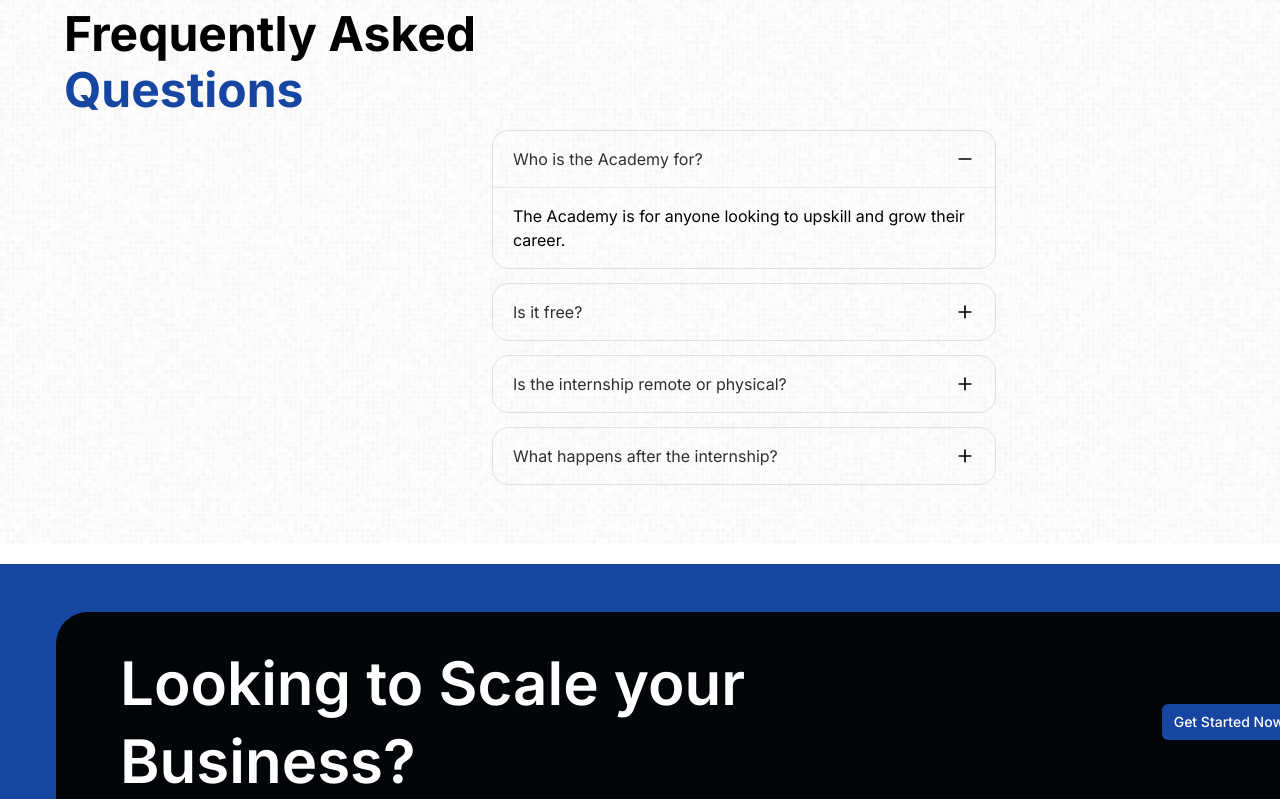
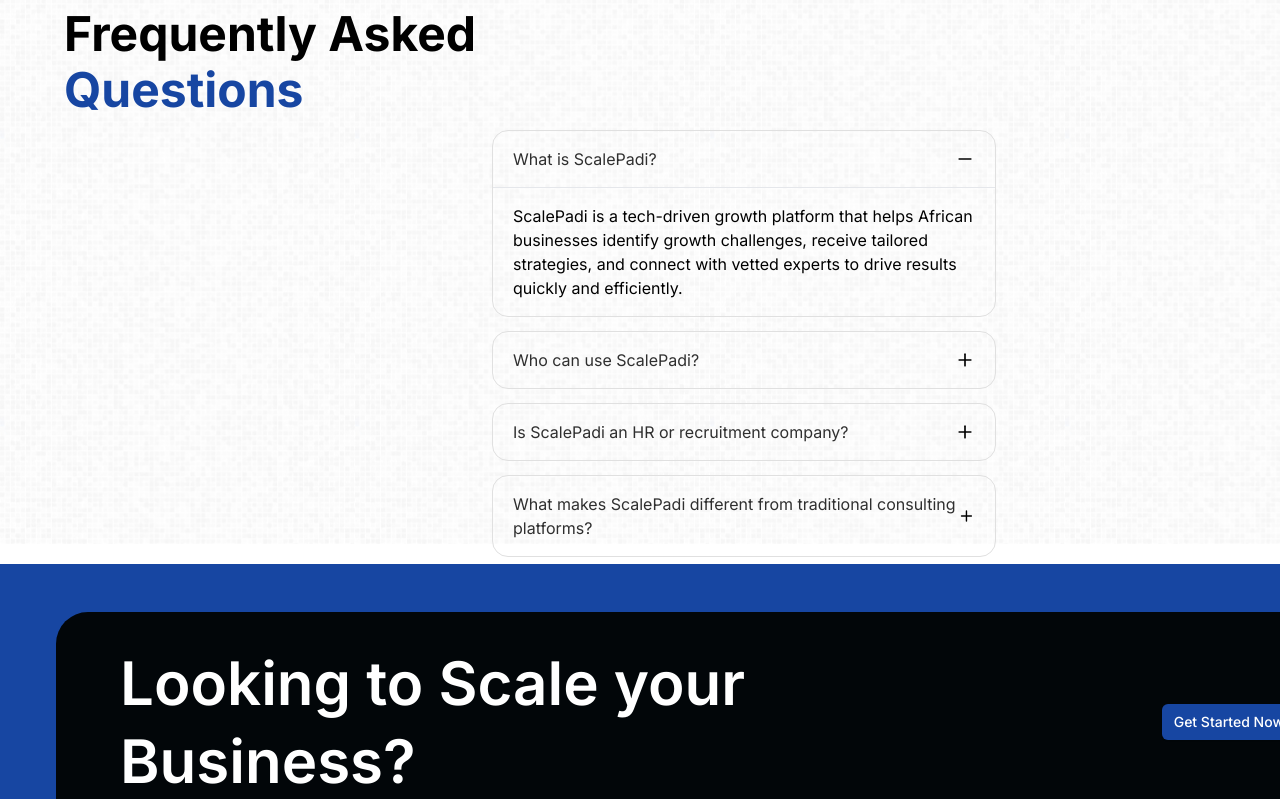
Before and after one commit to Michael-August/scalepadi-landing, a Next.js app: page /growth-hub in a window 1280 px wide. Shown: the part 1040-1839 px from the top of the page. Built offline with nearby package versions, Linux system fonts and the light colour scheme; a web font is replaced by a local one.

Commit message:
Buttons connected

```diff
--- a/src/components/about-hero.tsx
+++ b/src/components/about-hero.tsx
@@ -3,8 +3,12 @@
 import { ArrowRight } from "lucide-react"
 import { Button } from "./ui/button"
 import CountUp from "react-countup";
+import { useRouter } from "next/navigation";
 
 const AboutHero = () => {
+
+    const router = useRouter()
+
     return (
         <div className="">
             <div className="bg-[url('/images/hero-bg.svg')] bg-cover bg-center lg:h-[909px] lg:w-[1440px] flex w-full flex-col items-center pt-8 lg:pt-16">
@@ -18,7 +22,7 @@
                         </div>
 
                         <div className="flex items-start w-full">
-                            <Button className="flex font-semibold w-fit items-center gap-2 bg-[#FCCE37] text-black">
+                            <Button onClick={() => router.push('/wait-list')} className="flex font-semibold w-fit items-center gap-2 bg-[#FCCE37] text-black">
                                 Join our Waitlist
                                 <ArrowRight />
                             </Button>
--- a/src/components/academy.tsx
+++ b/src/components/academy.tsx
@@ -1,9 +1,15 @@
+"use client"
+
 import { ArrowRight, Clock } from "lucide-react"
 import Image from "next/image"
 import { Button } from "./ui/button"
 import Link from "next/link"
+import { useRouter } from "next/navigation"
 
-export const Academy = ({onlyCourses = false}: {onlyCourses?: boolean}) => {
+export const Academy = ({ onlyCourses = false }: { onlyCourses?: boolean }) => {
+
+    const router = useRouter();
+
     return (
         <div className="lg:px-14 px-4 lg:py-12 py-6">
             {!onlyCourses && <span className="font-bold text-2xl lg:text-5xl">ScalePadi Academy</span>}
@@ -85,7 +91,7 @@
                         <span className="font-bold text-white text-3xl lg:text-[64px]">What You Gain</span>
                         <span className="font-medium text-white text-sm">Get in-demand skills and experience</span>
                     </div>
-                    <Button className="bg-[#FCCE37] text-[#1A1A1A] flex text-base lg:w-[284px] gap-4">
+                    <Button onClick={() => router.push('/wait-list')} className="bg-[#FCCE37] text-[#1A1A1A] flex text-base lg:w-[284px] gap-4">
                         Apply for the Next Cohort
                         <ArrowRight />
                     </Button>
--- a/src/components/faq.tsx
+++ b/src/components/faq.tsx
@@ -1,27 +1,9 @@
 "use client";
 
+import { faqs } from "@/lib/constants/faq";
 import { AnimatePresence, motion } from "framer-motion"
 import { Minus, Plus } from "lucide-react"
 import { useState } from "react"
-
-const faqs = [
-    {
-      question: "Who is the Academy for?",
-      answer: "The Academy is for anyone looking to upskill and grow their career."
-    },
-    {
-      question: "Is it free?",
-      answer: "Absolutely. Upgrade/downgrade anytime with prorated billing."
-    },
-    {
-      question: "Is the internship remote or physical?",
-      answer: "It is completely remote, accessible from anywhere."
-    },
-    {
-      question: "What happens after the internship?",
-      answer: "You can apply for roles, get recommendations or join advanced programs."
-    }
-]
 
 const FAQ = () => {
 
@@ -38,7 +20,7 @@
 
                 <div className="w-full flex flex-col items-center justify-center">
                     <div className="card w-full lg:w-[504px]">
-                    {faqs.map((faq, index) => {
+                    {faqs.slice(0, 5).map((faq, index) => {
                         const isOpen = activeIndex === index
                         return (
                             <div
--- a/src/components/footer.tsx
+++ b/src/components/footer.tsx
@@ -4,6 +4,7 @@
 import Link from "next/link"
 import Image from "next/image"
 import { Button } from "./ui/button"
+import { useRouter } from "next/navigation"
 
 const navigation = [
   { title: "How ScalePadi works", href: "#" },
@@ -20,11 +21,14 @@
 ]
 
 export default function Footer() {
+
+    const router = useRouter()
+
     return (
         <footer className="w-full flex flex-col gap-10 bg-[#1746A2] text-white px-4 lg:px-14 py-12">
             <div className="scale bg-[#020609] rounded-[32px] w-full flex flex-wrap items-center justify-between px-8 py-4 gap-5 lg:px-16 lg:py-8 lg:mb-16">
                 <span className="font-semibold text-4xl lg:text-6xl leading-[130%] lg:w-[750px]">Looking to Scale your Business?</span>
-                <Button className="flex items-center gap-2 bg-[#1746A2] text-white">
+                <Button onClick={() => router.push('/wait-list')} className="flex items-center gap-2 bg-[#1746A2] text-white">
                     <span>Get Started Now</span>
                     <ArrowRight />
                 </Button>
--- a/src/components/hero-section.tsx
+++ b/src/components/hero-section.tsx
@@ -3,8 +3,12 @@
 import { Button } from "@/components/ui/button"
 import { ArrowRight } from "lucide-react"
 import Image from "next/image"
+import { useRouter } from "next/navigation"
 
 export default function HeroSection() {
+
+    const router = useRouter()
+
     return (
         <div id="hero" className="bg-[url('/images/hero-bg.svg')] bg-cover bg-center bg-[#F8F8F8] lg:h-[895px] w-full flex flex-col items-center gap-4 lg:pt-20 pt-10 px-4 lg:px-0">
             <div className="top lg:w-[892px] items-center justify-center flex flex-col gap-4">
@@ -17,11 +21,11 @@
                 </span>
                 <span className="text-sm text-center text-[#1A1A1A]">Identify challenges, get expert-backed strategies, and scale efficiently all on one platform.</span>
                 <div className="buttons flex items-center gap-3 justify-center mt-4">
-                    <Button className="flex font-semibold items-center gap-2 bg-[#1746A2] text-white">
+                    <Button onClick={() => router.push('/wait-list')} className="flex font-semibold items-center gap-2 bg-[#1746A2] text-white">
                         Join waitlist
                         <ArrowRight />
                     </Button>
-                    <Button className="flex items-center gap-2 bg-transparent text-[#1746A2] hover:bg-[#1746A2] hover:text-white border border-[#1746A2]">
+                    <Button onClick={() => router.push('/wait-list')} className="flex items-center gap-2 bg-transparent text-[#1746A2] hover:bg-[#1746A2] hover:text-white border border-[#1746A2]">
                         Explore ScalePadi
                         <ArrowRight />
                     </Button>
--- a/src/components/how-it-works.tsx
+++ b/src/components/how-it-works.tsx
@@ -4,6 +4,7 @@
 import { useEffect, useState } from "react";
 import { Button } from "./ui/button";
 import { ArrowRight } from "lucide-react";
+import { useRouter } from "next/navigation";
 
 const steps = [
     {
@@ -29,6 +30,8 @@
 export default function HowItWorks() {
 
     const [active, setActive] = useState(0)
+
+    const router = useRouter();
 
     useEffect(() => {
         const interval = setInterval(() => {
@@ -81,7 +84,7 @@
                             <p className="text-sm text-gray-500 max-w-sm">{step.description}</p>
                         </div>
                     ))}
-                    <Button className="flex font-semibold items-center gap-2 bg-[#1746A2] text-white">
+                    <Button onClick={() => router.push('/wait-list')} className="flex font-semibold items-center gap-2 bg-[#1746A2] text-white">
                         Get Started for Free
                         <ArrowRight />
                     </Button>
--- a/src/components/testimonials.tsx
+++ b/src/components/testimonials.tsx
@@ -4,6 +4,7 @@
 import Image from "next/image";
 import { ArrowLeft, ArrowRight} from "lucide-react";
 import { Button } from "./ui/button";
+import { useRouter } from "next/navigation";
 
 const testimonials = [
     {
@@ -56,6 +57,8 @@
     //   setAnimationDirection("prev")
       setCurrentIndex((prev) => (prev - 1 + testimonials.length) % testimonials.length)
     }
+
+    const router = useRouter();
 
     return (
         <div className="w-full lg:py-20 py-6 bg-white text-center flex flex-col gap-5 mt-8">
@@ -126,7 +129,7 @@
                         <Image src={'/images/logo3.svg'} alt="partner logo" width={108} height={33} />
                     </div>
                 </div>
-                <Button className="flex items-center gap-2 bg-[#1746A2] text-white">
+                <Button onClick={() => router.push('/wait-list')} className="flex items-center gap-2 bg-[#1746A2] text-white">
                     <span>Get Started Now</span>
                     <ArrowRight />
                 </Button>
--- a/src/components/who-we-serve.tsx
+++ b/src/components/who-we-serve.tsx
@@ -3,8 +3,12 @@
 import Image from "next/image";
 import { Button } from "./ui/button";
 import { ArrowRight } from "lucide-react";
+import { useRouter } from "next/navigation";
 
 export const WhoWeServe = () => {
+
+    const router = useRouter()
+
     return (
         <div className="bg-[url('/images/we-serve-bg.svg')] bg-cover bg-center lg:h-[799px] mt-20 flex flex-col items-center justify-center gap-8 text-white py-6 lg:py-0">
             <div className="top flex flex-col items-center justify-center w-full lg:w-[634px] gap-3.5 px-4 lg:px-0">
@@ -38,7 +42,7 @@
                     <span className="text-base text-center text-[#333333]">Discover and support high-potential businesses backed by data-driven growth plans.</span>
                 </div>
             </div>
-            <Button className="flex font-semibold items-center gap-2 bg-[#FCCE37] text-[#1A1A1A]">
+            <Button onClick={() => router.push('/wait-list')} className="flex font-semibold items-center gap-2 bg-[#FCCE37] text-[#1A1A1A]">
                 Start for Free
                 <ArrowRight />
             </Button>
--- /dev/null
+++ b/src/lib/constants/faq.ts
@@ -0,0 +1,122 @@
+export const faqs = [
+    {
+      question: "What is ScalePadi?",
+      answer:
+        "ScalePadi is a tech-driven growth platform that helps African businesses identify growth challenges, receive tailored strategies, and connect with vetted experts to drive results quickly and efficiently.",
+    },
+    {
+      question: "Who can use ScalePadi?",
+      answer:
+        "ScalePadi serves startups, SMEs, growth experts, and investors. If you’re looking to grow a business or offer your expertise in business development, sales, or marketing, ScalePadi is for you.",
+    },
+    {
+      question: "Is ScalePadi an HR or recruitment company?",
+      answer:
+        "No. ScalePadi is not a recruitment agency. We are a growth engine platform that matches businesses with the right experts and strategies to solve growth challenges not just to hire.",
+    },
+    {
+      question: "What makes ScalePadi different from traditional consulting platforms?",
+      answer:
+        "ScalePadi combines AI-powered insights with human expertise. Our platform delivers tailored growth strategies, expert matching, and real-time performance tracking all within 72 hours.",
+    },
+    {
+      question: "How does ScalePadi work for businesses?",
+      answer:
+        "Simply input your business challenges on our platform. Our system will streamline those into growth bottlenecks and recommend a strategy along with a vetted expert or growth team to execute it. You can begin implementation within 48–72 hours.",
+    },
+    {
+      question: "What kind of experts can I find on ScalePadi?",
+      answer:
+        "We offer access to professionals in sales, marketing, business development, customer experience, product strategy, and more — all vetted through the ScalePadi Academy or direct onboarding.",
+    },
+    {
+      question: "How long does it take to get matched with a growth expert?",
+      answer:
+        "Once your challenge is submitted and vetted, you will be matched with a tailored growth engine within 48–72 hours.",
+    },
+    {
+      question: "Can I request a full team instead of an individual expert?",
+      answer:
+        "Yes, ScalePadi offers both individual consultants and cross-functional growth teams based on your needs.",
+    },
+    {
+      question: "How are payments structured?",
+      answer:
+        "We offer flexible billing: project-based pricing, subscriptions, or growth credits. All payments are processed securely through trusted gateways.",
+    },
+    {
+      question: "Can I change experts during a project?",
+      answer:
+        "Yes. If you're not satisfied, we will facilitate a smooth transition to another expert who better fits your needs.",
+    },
+    {
+      question: "Who can become a ScalePadi expert?",
+      answer:
+        "We onboard experienced sales, marketing, and growth professionals who demonstrate strong strategy, execution, and communication skills. Some experts also come through the ScalePadi Academy.",
+    },
+    {
+      question: "How do I get started as an expert?",
+      answer:
+        "Sign up, complete your profile, and submit your experience for review. Once vetted, you’ll be eligible for project matches based on your expertise.",
+    },
+    {
+      question: "Do I need to pay to join?",
+      answer:
+        "No payment is required to join the platform. However, certain premium features (like early project access or spotlight placement) may be available on a subscription basis.",
+    },
+    {
+      question: "How do I get paid?",
+      answer:
+        "Payments are made directly through the platform based on project milestones or completion, less ScalePadi’s platform fee.",
+    },
+    {
+      question: "Can I work with more than one business at a time?",
+      answer:
+        "Yes, as long as you can manage the workload and deliver quality results, you can take on multiple engagements.",
+    },
+    {
+      question: "What support do experts receive?",
+      answer:
+        "Experts have access to our internal support team, a knowledge base, and feedback tools to help improve delivery and success rates.",
+    },
+    {
+      question: "What is the ScalePadi Academy?",
+      answer:
+        "The Academy is a structured training and internship program designed to equip emerging professionals with in-demand sales, marketing, and business development skills.",
+    },
+    {
+      question: "How long is the program?",
+      answer:
+        "The Academy runs for 6 months: 3 months of intensive training and 3 months of hands-on internship.",
+    },
+    {
+      question: "Who is eligible to apply?",
+      answer:
+        "Anyone with a strong interest in business growth and some background in sales, marketing, or communication can apply.",
+    },
+    {
+      question: "Is there a fee to join the Academy?",
+      answer:
+        "Yes, a small monthly commitment fee is required to secure your seat and ensure participation. This will be communicated clearly upon selection.",
+    },
+    {
+      question: "Will I get a job after the Academy?",
+      answer:
+        "While we don’t guarantee full-time employment, successful fellows are matched with internship roles and considered for opportunities on the ScalePadi platform.",
+    },
+    {
+      question: "What devices can I use to access ScalePadi?",
+      answer:
+        "The platform is fully responsive and works on desktops, tablets, and mobile browsers. A dedicated app may be considered in the future.",
+    },
+    {
+      question: "Is my data safe on ScalePadi?",
+      answer:
+        "Yes. We use secure, encrypted systems and comply with data protection regulations to safeguard user information.",
+    },
+    {
+      question: "Who do I contact for support?",
+      answer:
+        "You can reach our support team via the live chat button on the website or by emailing support@scalepadi.com.",
+    },
+  ];
```
Also changed, not shown: src/components/NavBar.tsx (+4 -4 lines).
